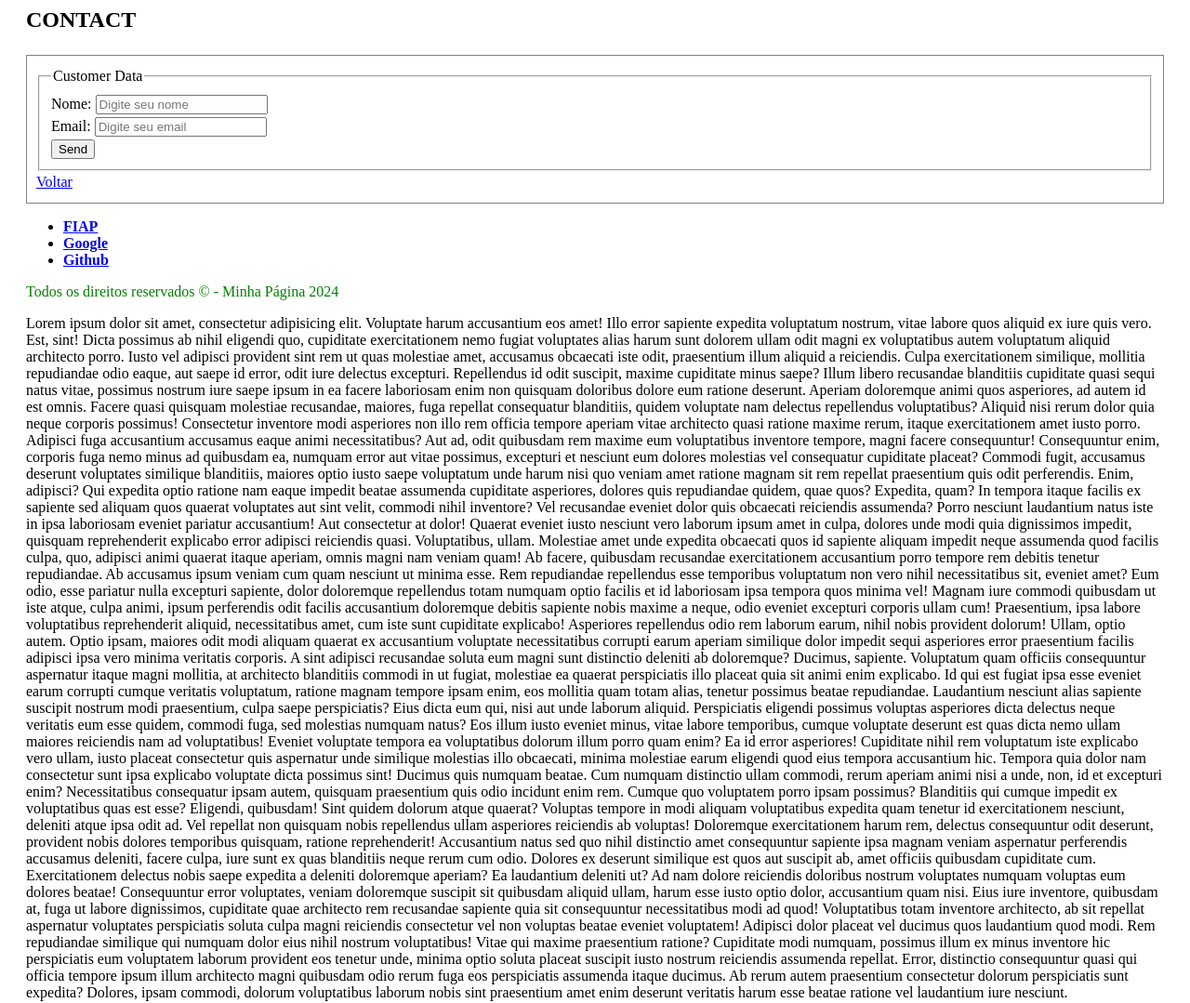
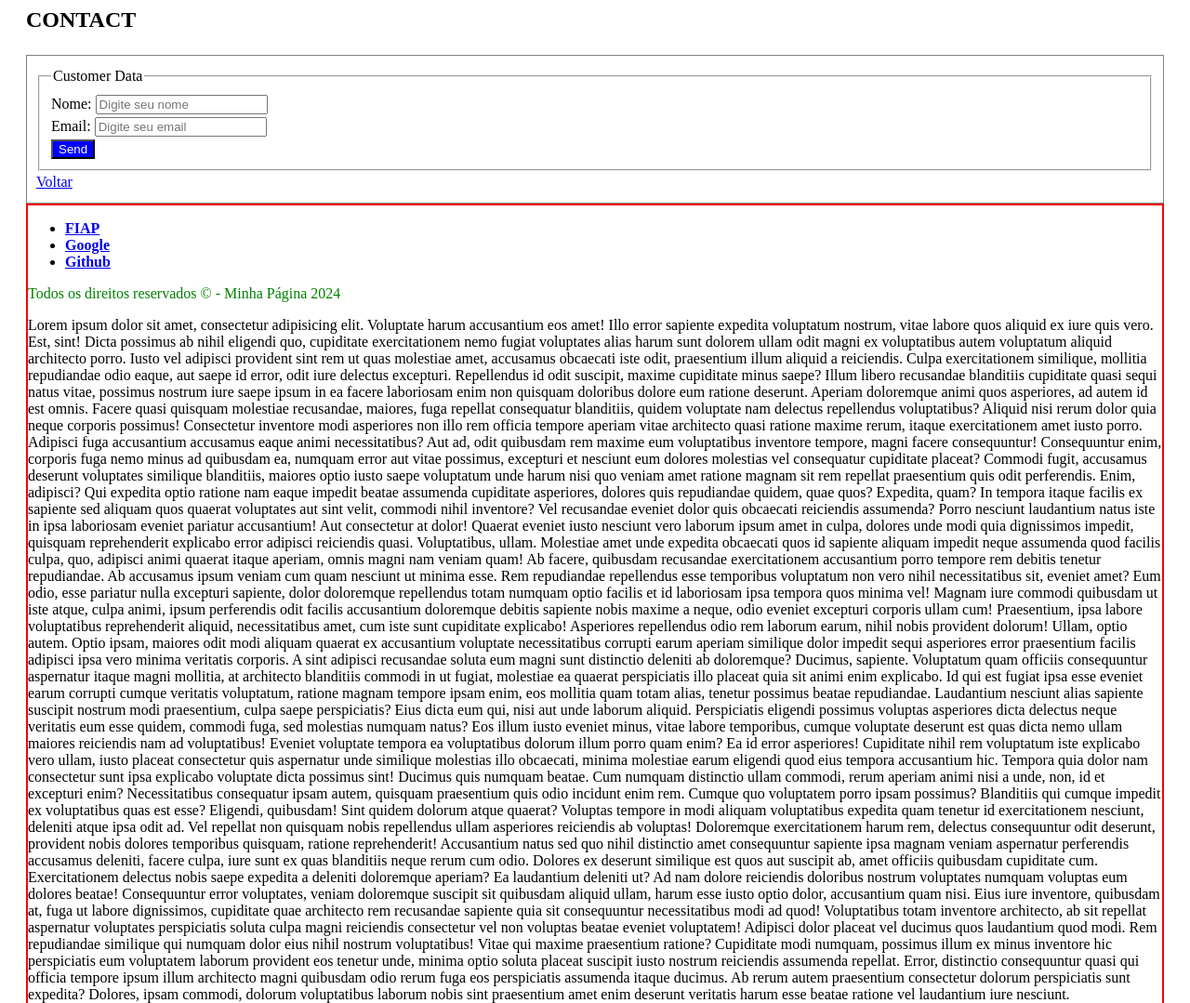
Before and after one commit to jenniesuzuki/projeto-inicial, a plain HTML site: page index.html in a window 1280 px wide. Shown: the part 1629-2708 px from the top of the page at 93% size. Drawn offline with Linux system fonts and the light colour scheme.

Commit message:
Alterando botão e rodapé

```diff
--- a/css/style.css
+++ b/css/style.css
@@ -27,3 +27,12 @@ form {
 p {
     color: green;
 }
+
+button {
+    background-color: blue;
+    color: white;
+}
+
+footer {
+    border: solid 2px red;
+}
```
